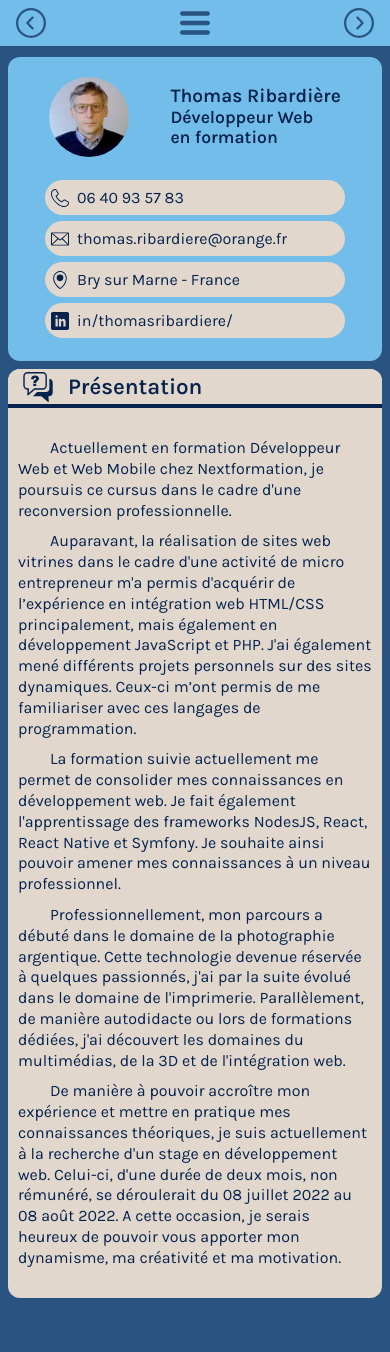
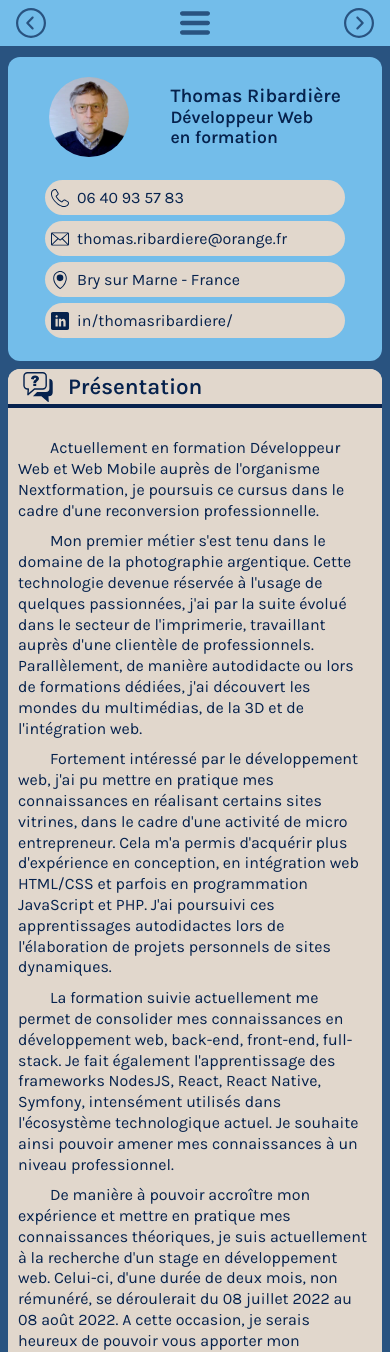
Before and after one commit to ThoRib/cv, a React (Create React App) app: page / in a window 390 px wide. Shown: the top 1352 px of the page. Before the commit the page ends 1314 px from the top, so only its background shows below. Built offline with nearby package versions, Linux system fonts and the light colour scheme.

Commit message:
logo192 perso - nav pliable media queries - texte presentation

```diff
--- a/src/style/media-queries.css
+++ b/src/style/media-queries.css
@@ -147,7 +147,7 @@
   }
 }
 
-@media screen and (max-width: 660px) {
+@media screen and (max-width: 720px) {
 
 /* ===================== NAVBAR PLIABLE =====================*/
 
--- a/src/view/Presentation.js
+++ b/src/view/Presentation.js
@@ -6,10 +6,10 @@ export default () => (
             <img src={howTo} /><h1>Présentation</h1>
         </div>
         <div>
-            <p>Actuellement en formation Développeur Web et Web Mobile chez Nextformation, je poursuis ce cursus dans le cadre d'une reconversion professionnelle.</p>
-            <p>Auparavant, la réalisation de sites web vitrines dans le cadre d'une activité de micro entrepreneur m'a permis d'acquérir de l’expérience en intégration web HTML/CSS principalement, mais également en développement JavaScript et PHP. J'ai également mené différents projets personnels sur des sites dynamiques. Ceux-ci m’ont permis de me familiariser avec ces langages de programmation.</p>
-            <p>La formation suivie actuellement me permet de consolider mes connaissances en développement web. Je fait également l'apprentissage des frameworks NodesJS, React, React Native et Symfony. Je souhaite ainsi pouvoir amener mes connaissances à un niveau professionnel.</p>
-            <p>Professionnellement, mon parcours a débuté dans le domaine de la photographie argentique. Cette technologie devenue réservée à quelques passionnés, j'ai par la suite évolué dans le domaine de l'imprimerie. Parallèlement, de manière autodidacte ou lors de formations dédiées, j'ai découvert les domaines du multimédias, de la 3D et de l'intégration web.</p>
+            <p>Actuellement en formation Développeur Web et Web Mobile auprès de l'organisme Nextformation, je poursuis ce cursus dans le cadre d'une reconversion professionnelle.</p>
+            <p>Mon premier métier s'est tenu dans le domaine de la photographie argentique. Cette technologie devenue réservée à l'usage de quelques passionnées, j'ai par la suite évolué dans le secteur de l'imprimerie, travaillant auprès d'une clientèle de professionnels. Parallèlement, de manière autodidacte ou lors de formations dédiées, j'ai découvert les mondes du multimédias, de la 3D et de l'intégration web.</p>
+            <p>Fortement intéressé par le développement web, j'ai pu mettre en pratique mes connaissances  en réalisant certains sites vitrines, dans le cadre d'une activité de micro entrepreneur. Cela m'a permis d'acquérir plus d'expérience en conception, en intégration web HTML/CSS et parfois en programmation JavaScript et PHP. J'ai poursuivi ces apprentissages autodidactes lors de l'élaboration de projets personnels de sites dynamiques.</p>
+            <p>La formation suivie actuellement me permet de consolider mes connaissances en développement web, back-end, front-end, full-stack. Je fait également l'apprentissage des frameworks NodesJS, React, React Native, Symfony, intensément utilisés dans l'écosystème technologique actuel. Je souhaite ainsi pouvoir amener mes connaissances à un niveau professionnel.</p>
             <p>De manière à pouvoir accroître mon expérience et mettre en pratique mes connaissances théoriques, je suis actuellement à la recherche d'un stage en développement web. Celui-ci, d'une durée de deux mois, non rémunéré, se déroulerait du 08 juillet 2022 au 08 août 2022. A cette occasion, je serais heureux de pouvoir vous apporter mon dynamisme, ma créativité et ma motivation.</p>
         </div>
     </div>
```
Also changed, not shown: public/logo192.png, src/logo.svg (deleted).
